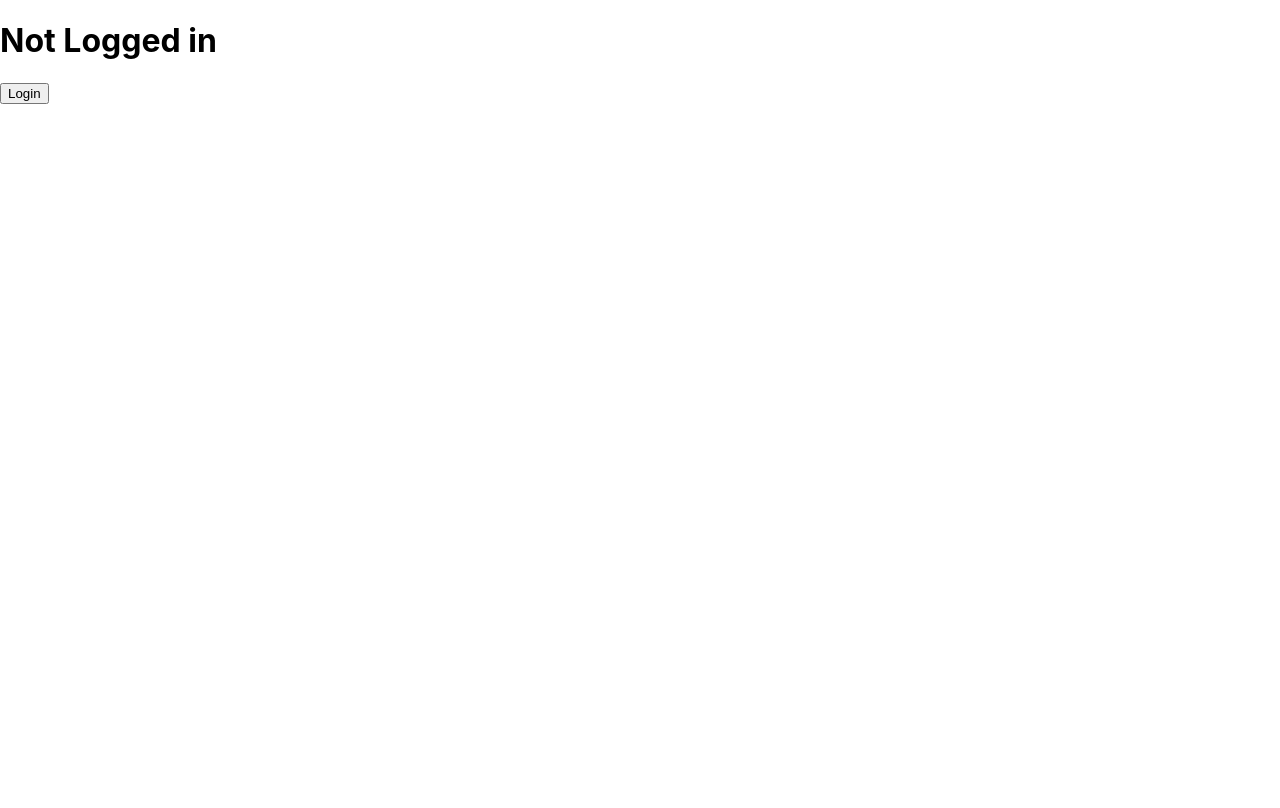
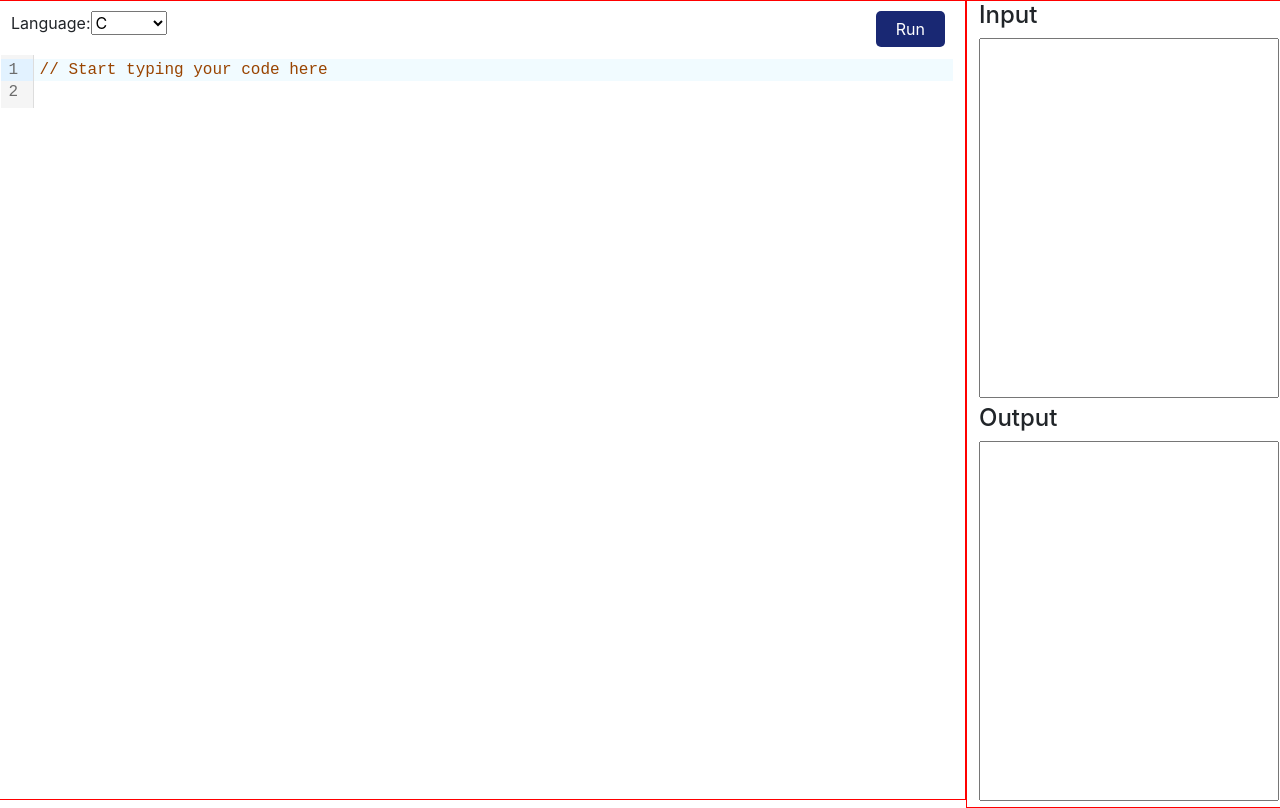
Before and after one commit to abhik2003/CodeQuanta, a React (Create React App) app in the folder frontend/: page / in a window 1280 px wide. Built offline with nearby package versions, Linux system fonts and the light colour scheme.

Commit message:
Compiler added in frontend

```diff
--- a/frontend/package.json
+++ b/frontend/package.json
@@ -3,10 +3,14 @@
   "version": "0.1.0",
   "private": true,
   "dependencies": {
+    "@codemirror/lang-cpp": "^6.0.2",
+    "@codemirror/lang-python": "^6.1.6",
     "@testing-library/jest-dom": "^5.17.0",
     "@testing-library/react": "^13.4.0",
     "@testing-library/user-event": "^13.5.0",
+    "@uiw/react-codemirror": "^4.22.1",
     "axios": "^1.7.2",
+    "codemirror": "^6.0.1",
     "react": "^18.3.1",
     "react-dom": "^18.3.1",
     "react-router-dom": "^6.23.1",
--- a/frontend/public/index.html
+++ b/frontend/public/index.html
@@ -10,6 +10,8 @@
       content="Web site created using create-react-app"
     />
     <link rel="apple-touch-icon" href="%PUBLIC_URL%/logo192.png" />
+    <link href="https://cdn.jsdelivr.net/npm/bootstrap@5.3.2/dist/css/bootstrap.min.css" rel="stylesheet"
+      integrity="sha384-T3c6CoIi6uLrA9TneNEoa7RxnatzjcDSCmG1MXxSR1GAsXEV/Dwwykc2MPK8M2HN" crossorigin="anonymous">
     <!--
       manifest.json provides metadata used when your web app is installed on a
       user's mobile device or desktop. See https://developers.google.com/web/fundamentals/web-app-manifest/
--- a/frontend/src/App.js
+++ b/frontend/src/App.js
@@ -1,9 +1,11 @@
+import Compiler from "./Components/Compiler/Compiler";
 import Login from "./Components/Login/Login";
 
 
 function App() {
   return (
-    <Login/>
+    // <Login/>
+    <Compiler/>
   );
 }
 
--- /dev/null
+++ b/frontend/src/Components/Compiler/CodeEditor.js
@@ -0,0 +1,69 @@
+import CodeMirror from "@uiw/react-codemirror";
+import React, {  useState } from "react";
+import { cpp } from "@codemirror/lang-cpp";
+import { python } from "@codemirror/lang-python";
+
+const CodeEditor = ({ submitHandler, input }) => {
+  const [code, setCode] = useState("// Start typing your code here\n");
+  const [language, setLanguage] = useState("c");
+
+  const languageMap = {
+    cpp: [cpp()],
+    py: [python()],
+    c: [cpp()],
+  };
+
+  const placeHolder = {
+    cpp: "// Start typing your code here\n",
+    py: "# Start typing your code here\n",
+    c: "// Start typing your code here\n",
+  };
+
+
+
+  return (
+    <div>
+      <div style={{ marginBottom: "10px", padding: "10px" }}>
+        <label>
+          Language:
+          <select
+            value={language}
+            onChange={(e) => {
+              setLanguage(e.target.value);
+              setCode(placeHolder[e.target.value]);
+            }}
+
+          >
+            <option value="c">C</option>
+            <option value="cpp">C++</option>
+            <option value="py">Python</option>
+          </select>
+        </label>
+
+        <buutton
+          onClick={() => {
+            submitHandler(code, input, language);
+          }}
+          className="run-btn"
+        >
+          Run
+        </buutton>
+      </div>
+      <CodeMirror
+        value={code}
+        options={{
+          // theme: "night",
+          lineNumbers: true,
+        }}
+        extensions={languageMap[language]}
+        onChange={(value, viewUpdate) => {
+          setCode(value);
+        }}
+        minHeight="100vh"
+        style={{ overflow: "scroll" }}
+      />
+    </div>
+  );
+};
+
+export default CodeEditor;
--- /dev/null
+++ b/frontend/src/Components/Compiler/Compiler.css
@@ -0,0 +1,29 @@
+.compiler-main {
+  margin: 0;
+  padding: 0;
+  width: 100vw;
+}
+
+.compiler-left {
+  height: 100vh;
+  border: 1px solid red;
+  overflow-y: scroll;
+  position: relative;
+}
+.compiler-right {
+  border: 1px solid red;
+}
+
+.run-btn {
+  margin-left: 20px;
+  background-color: rgb(25, 40, 115);
+  color: white;
+  border: 1 px solid black !important;
+  border-radius: 5px;
+  padding: 6px;
+  padding-left: 20px;
+  padding-right: 20px;
+  cursor: pointer;
+  position: absolute;
+  right: 20px;
+}
--- /dev/null
+++ b/frontend/src/Components/Compiler/Compiler.js
@@ -0,0 +1,56 @@
+import React, { useState } from 'react'
+import CodeEditor from './CodeEditor';
+import './Compiler.css';
+import axios from 'axios';
+import Console from './Console';
+function Compiler() {
+  const [input, setInput] = useState("");
+  const [output, setOutput] = useState("");
+  const [error, setError] = useState("");
+
+  const generateSubmissionId = () => {
+  const timestamp = Date.now();
+  const randomComponent = Math.random().toString(36).substring(2, 15);
+  return `submission_${timestamp}_${randomComponent}`;
+};
+
+
+  const submitHandler = async (code, input, extension) => {
+    const request = {
+      code,
+      input,
+      extension,
+      'submission_id': generateSubmissionId(),
+      'time_limit': 5
+    }
+    // console.log(request);
+    const { data } = await axios.post("http://127.0.0.1:5000/compile", request);
+    if (data?.status) {
+      setOutput(data.verdict);
+      console.log("Output set");
+    }
+    else {
+      setOutput("");
+      setError(data.verdict);
+    }
+
+    console.log(data);
+  }
+  return (
+    <div class="compiler-main">
+      <div class="row">
+              <div className="col-9 compiler-left">
+          <CodeEditor submitHandler={submitHandler}
+          input={input}
+          />
+                </div>
+        <div className="col-3 compiler-right">
+          <Console input={input} setInput={setInput} output={output} error={error} />
+
+        </div>
+      </div>
+    </div>
+  );
+}
+
+export default Compiler
--- /dev/null
+++ b/frontend/src/Components/Compiler/Console.js
@@ -0,0 +1,45 @@
+import React from "react";
+
+function Console({ input, setInput, output, error }) {
+  return (
+    <div>
+      <div>
+        <h4>Input</h4>
+        <div>
+          <textarea
+            value={input}
+            onChange={(e) => setInput(e.target.value)}
+            style={{
+              width: "100%",
+              padding: "5px",
+              height: "45vh",
+              resize: "none",
+              overflow: "scroll",
+            }}
+          />
+        </div>
+      </div>
+      <div>
+        <h4>Output</h4>
+        <div>
+          <textarea
+                      value={
+                          error ? error : output
+            }
+            onChange={(e) => setInput(e.target.value)}
+            style={{
+              width: "100%",
+              padding: "5px",
+              height: "45vh",
+              resize: "none",
+              overflow: "scroll",
+            }}
+            readOnly
+          />
+        </div>
+      </div>
+    </div>
+  );
+}
+
+export default Console;
--- a/frontend/src/index.css
+++ b/frontend/src/index.css
@@ -5,9 +5,15 @@ body {
     sans-serif;
   -webkit-font-smoothing: antialiased;
   -moz-osx-font-smoothing: grayscale;
+  padding: 0;
 }
 
 code {
   font-family: source-code-pro, Menlo, Monaco, Consolas, 'Courier New',
     monospace;
 }
+
+*{
+  padding: 0;
+  margin: 0;
+}
```
Also changed, not shown: frontend/src/Layout/Footer.js (added, +9 -0 lines), frontend/src/Layout/Header.js (added, +9 -0 lines), frontend/src/Layout/Layout.js (added, +17 -0 lines), 2 other files (tests, documents, lock files or other folders).
